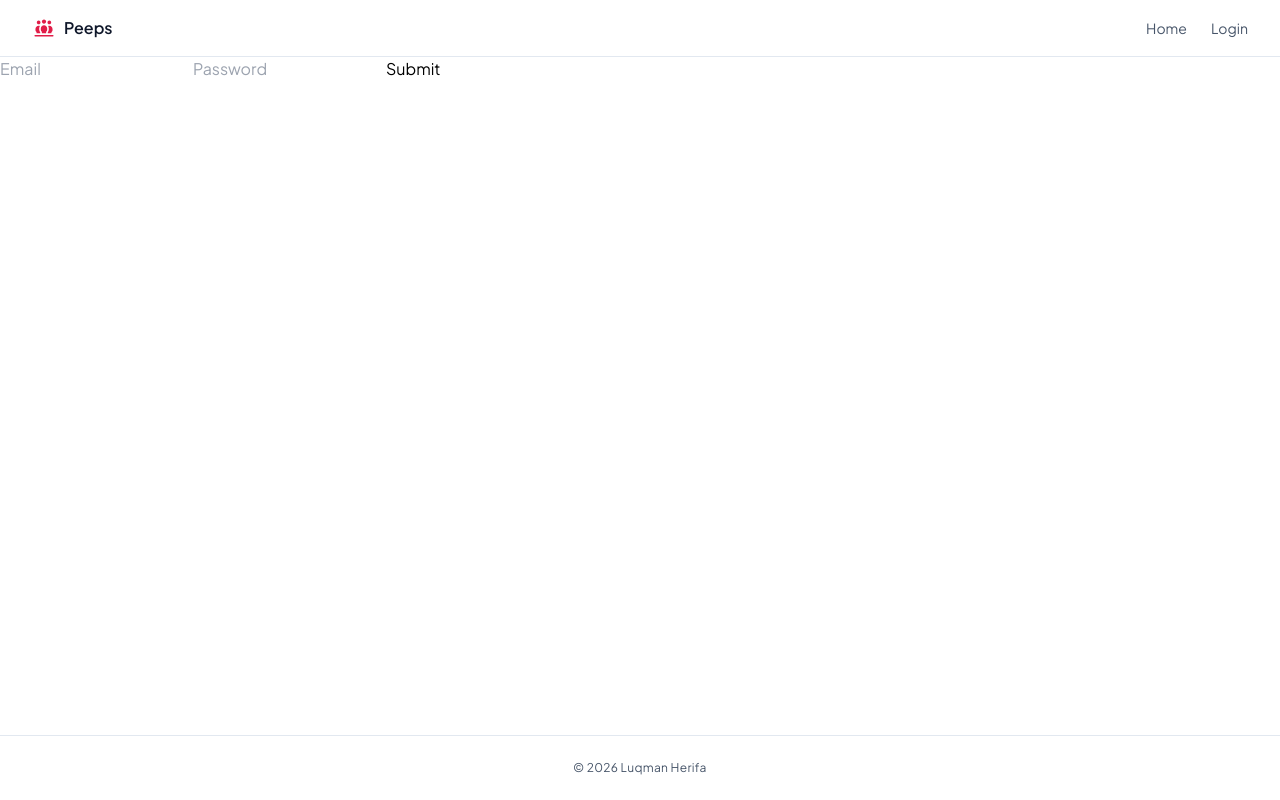
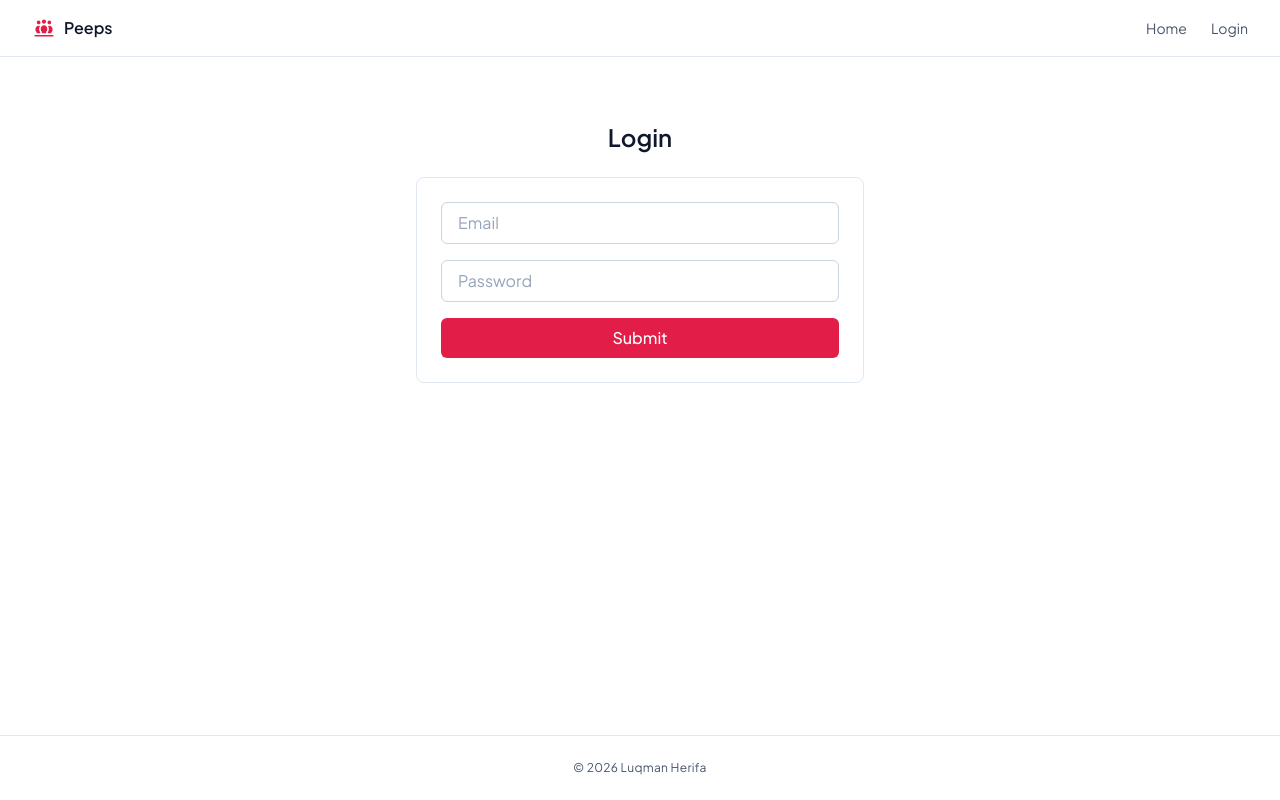
Before and after one commit to luqmanherifa/frontend-developer, a React (Vite) app: page /login in a window 1280 px wide. Built offline with nearby package versions, Linux system fonts and the light colour scheme.

Commit message:
Update login page and form style

```diff
--- a/src/components/LoginForm.jsx
+++ b/src/components/LoginForm.jsx
@@ -26,13 +26,36 @@ export default function LoginForm() {
   }
 
   return (
-    <form onSubmit={handleSubmit}>
-      <input type="email" ref={emailRef} placeholder="Email" />
-      <input type="password" ref={passwordRef} placeholder="Password" />
+    <form
+      onSubmit={handleSubmit}
+      className="border border-slate-200 rounded-lg p-6 bg-white space-y-4"
+    >
+      <div>
+        <input
+          type="email"
+          ref={emailRef}
+          placeholder="Email"
+          className="w-full px-4 py-2 border border-slate-300 rounded-md text-slate-900 placeholder:text-slate-400 focus:outline-none focus:border-rose-500 focus:ring-1 focus:ring-rose-500"
+        />
+      </div>
 
-      <button type="submit">Submit</button>
+      <div>
+        <input
+          type="password"
+          ref={passwordRef}
+          placeholder="Password"
+          className="w-full px-4 py-2 border border-slate-300 rounded-md text-slate-900 placeholder:text-slate-400 focus:outline-none focus:border-rose-500 focus:ring-1 focus:ring-rose-500"
+        />
+      </div>
 
-      {error && <p>{error}</p>}
+      <button
+        type="submit"
+        className="w-full px-4 py-2 bg-rose-600 text-white rounded-md hover:bg-rose-700 transition-colors font-medium"
+      >
+        Submit
+      </button>
+
+      {error && <p className="text-rose-600 text-sm text-center">{error}</p>}
     </form>
   );
 }
--- a/src/pages/LoginPage.jsx
+++ b/src/pages/LoginPage.jsx
@@ -1,5 +1,14 @@
 import LoginForm from "../components/LoginForm";
 
 export default function LoginPage() {
-  return <LoginForm />;
+  return (
+    <div className="flex items-center justify-center py-16 px-8">
+      <div className="w-full max-w-md">
+        <h1 className="text-2xl font-semibold text-slate-900 mb-6 text-center">
+          Login
+        </h1>
+        <LoginForm />
+      </div>
+    </div>
+  );
 }
```
